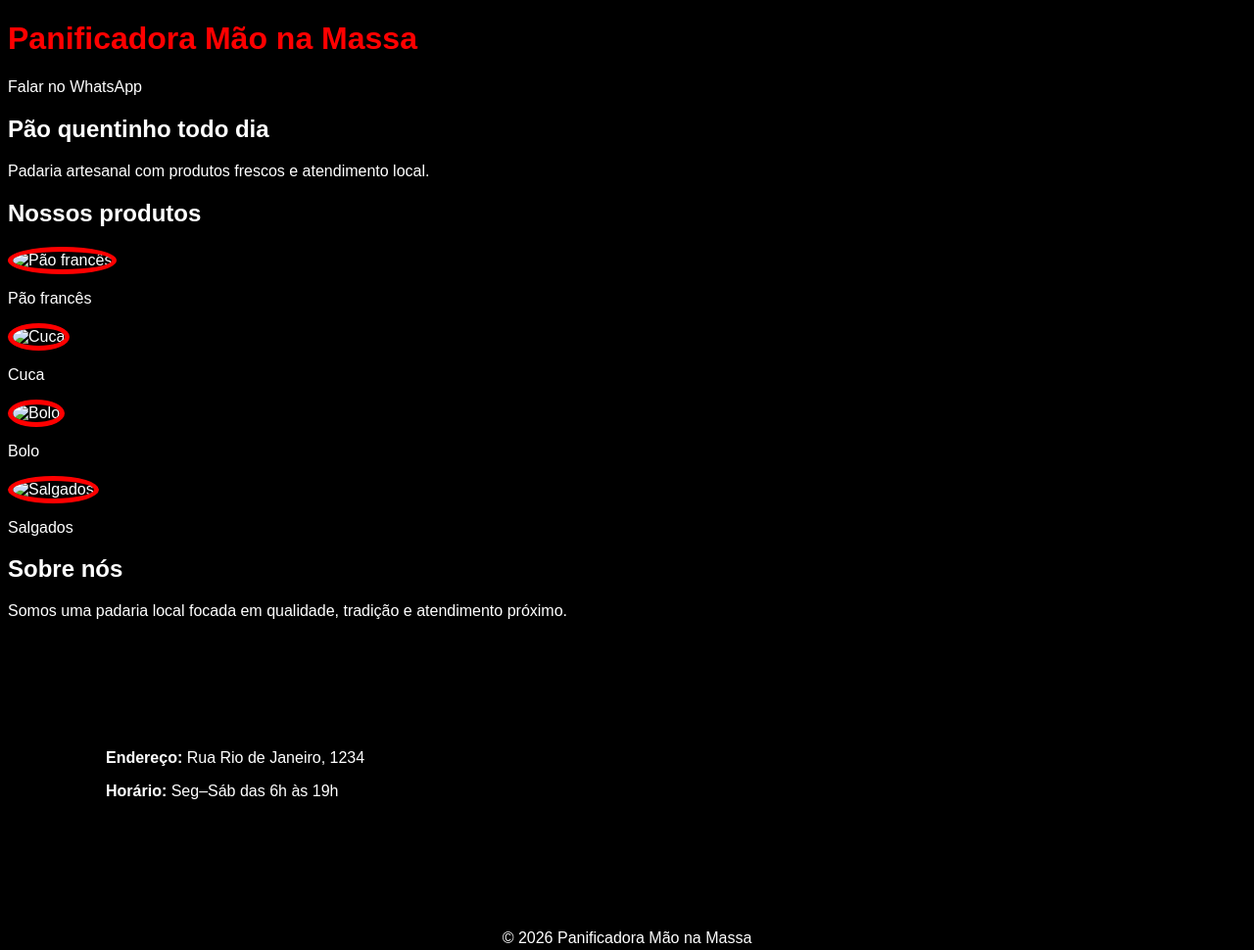
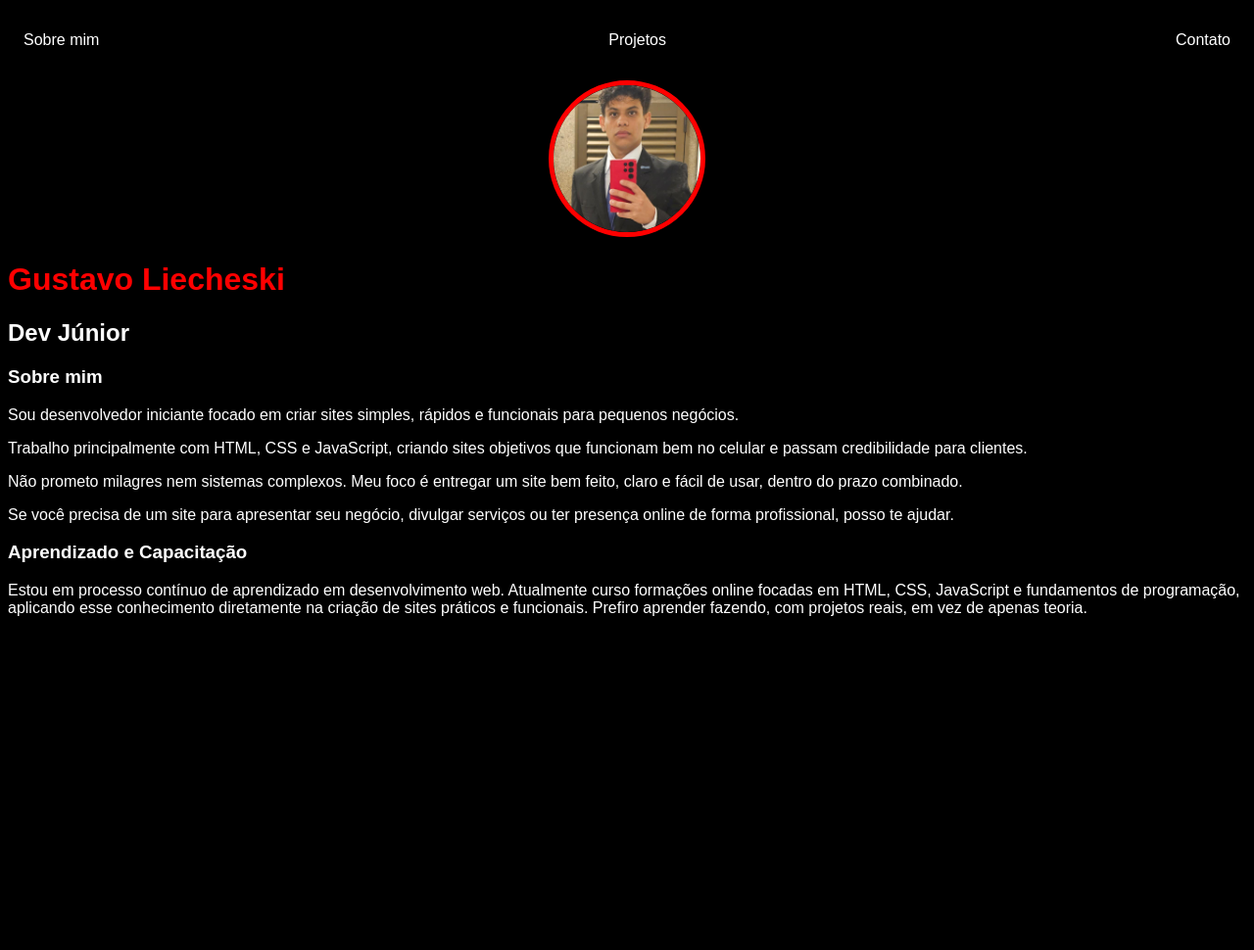
Before and after one commit to Gustavo-Liecheski/Gustavo-portifolio, a plain HTML site: page index.html in a window 1280 px wide. Shown: the whole page at 98% size. After the commit the page ends 800 px from the top, so only its background shows below. Drawn offline with Linux system fonts and the light colour scheme.

Commit message:
Add files via upload

```diff
--- a/index.html
+++ b/index.html
@@ -3,64 +3,60 @@
 <head>
     <meta charset="UTF-8">
     <meta name="viewport" content="width=device-width, initial-scale=1.0">
-    <title>Panificadora Mão na massa</title>
+    <title>Gustavo Liecheski</title>
     <link rel="stylesheet" href="index.css">
-
 </head>
 <body>
-    <header class="header">
-  <h1>Panificadora Mão na Massa</h1>
-  <a class="btn-whatsapp" href="https://wa.me/5545999385126" target="_blank">
-    Falar no WhatsApp
-  </a>
-</header>
+    <nav>
+        <ul>
+            <li>
+                <a href="index.html">Sobre mim</a>
+            </li>
+            <li>
+                <a href="https://gustavo-liecheski.github.io/Site-padaria/">Projetos</a>
+            </li>
+            <li>
+                <a href="https://wa.me/5545999385126">Contato</a>
+            </li>
+        </ul>
+    <div>
+        </nav>
+     <header>
+        <div class="center">
+             <img src="./img/Imagem-eu.jpeg"></img>
+        </div>
+        <h1>
+            Gustavo Liecheski
+        </h1>
+        <h2>
+            Dev Júnior
+        </h2>
+    </header>
+<div class="container">
+<main>
+    <section>
+    <h3>Sobre mim</h3>
+    <p>
+        Sou desenvolvedor iniciante focado em criar sites simples, rápidos e funcionais para pequenos negócios.
+    </p>
+    <p>
+        Trabalho principalmente com HTML, CSS e JavaScript, criando sites objetivos que funcionam bem no celular e passam credibilidade para clientes.
 
-<section class="hero">
-  <h2>Pão quentinho todo dia</h2>
-  <p>Padaria artesanal com produtos frescos e atendimento local.</p>
-</section>
-
-<section class="produtos">
-  <h2>Nossos produtos</h2>
-
-  <div class="cards">
-    <div class="card">
-  <img src="img/pão-frances.jpg" alt="Pão francês">
-  <p>Pão francês</p>
-    </div>
-  <div class="card">
-  <img src="img/cuca.jpg" alt="Cuca">
-  <p>Cuca</p>
-    </div><div class="card">
-  <img src="img/bolo.webp" alt="Bolo">
-  <p>Bolo</p>
-    </div><div class="card">
-  <img src="img/coxinha.jpg" alt="Salgados">
-  <p>Salgados</p>
-    </div>
-  </div>
-</section>
-<div class="conteiner2">
-    <section class="sobre">
-  <h2>Sobre nós</h2>
-  <p>
-    Somos uma padaria local focada em qualidade, tradição e atendimento próximo.
-  </p>
-</section>
-
-</div>
-
-<Div class="conteiner">
-    <section class="info">
-  <p><strong>Endereço:</strong> Rua Rio de Janeiro, 1234</p>
-  <p><strong>Horário:</strong> Seg–Sáb das 6h às 19h</p>
+    </p>
+    <p>
+        Não prometo milagres nem sistemas complexos. Meu foco é entregar um site bem feito, claro e fácil de usar, dentro do prazo combinado.
+    </p>
+    <P>
+        Se você precisa de um site para apresentar seu negócio, divulgar serviços ou ter presença online de forma profissional, posso te ajudar.
+    </P>
+    <h3>Aprendizado e Capacitação</h3>
+    <p>
+        Estou em processo contínuo de aprendizado em desenvolvimento web.
+        Atualmente curso formações online focadas em HTML, CSS, JavaScript e fundamentos de programação, aplicando esse conhecimento diretamente na criação de sites práticos e funcionais.
+        Prefiro aprender fazendo, com projetos reais, em vez de apenas teoria.
+    </p>
     </section>
-</Div>
-
-<div class="center">
-    <footer>
-  <p>© 2026 Panificadora Mão na Massa</p>
-    </footer>
+</main>
 </div>
 
 </body>
```
